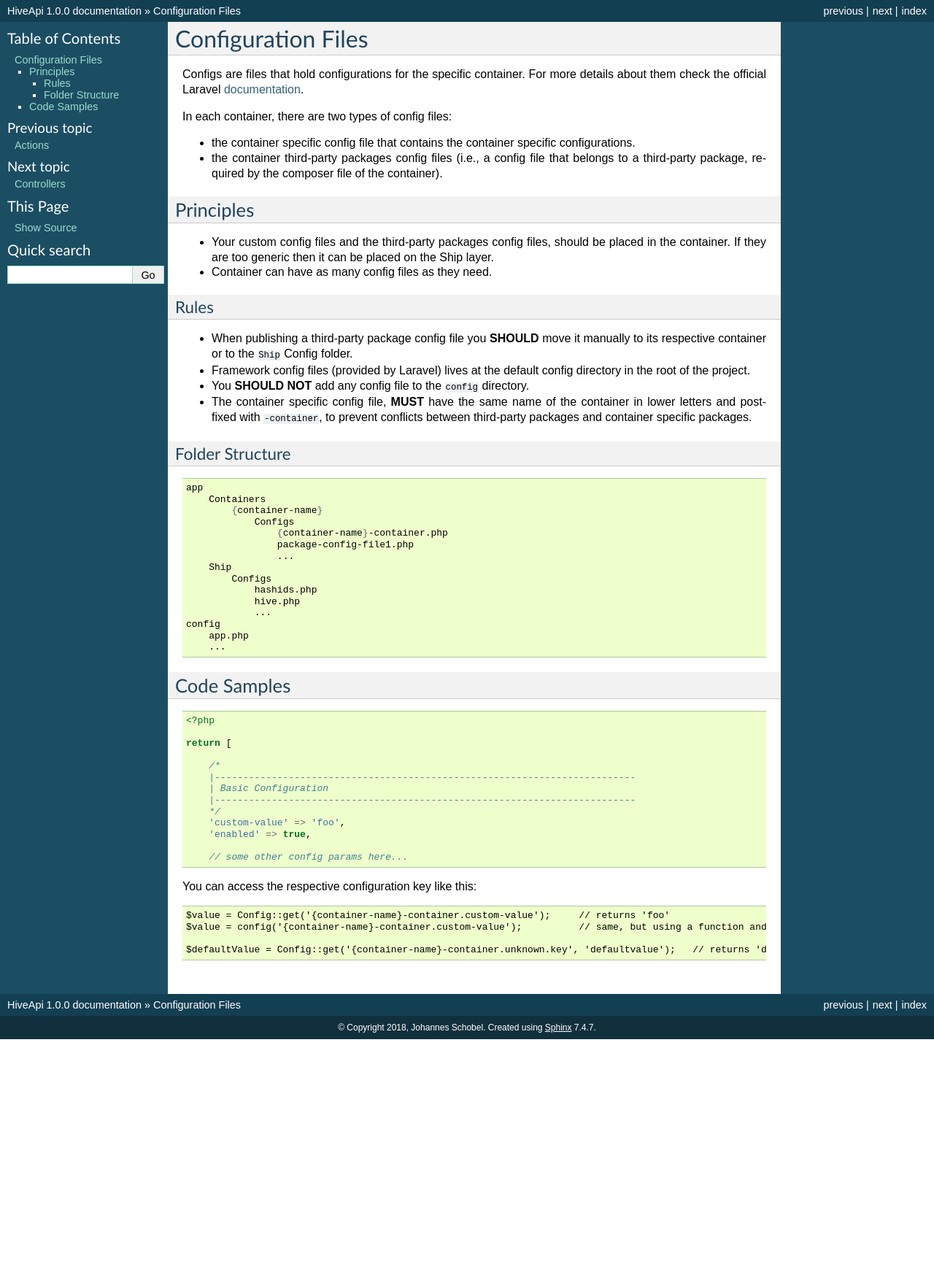
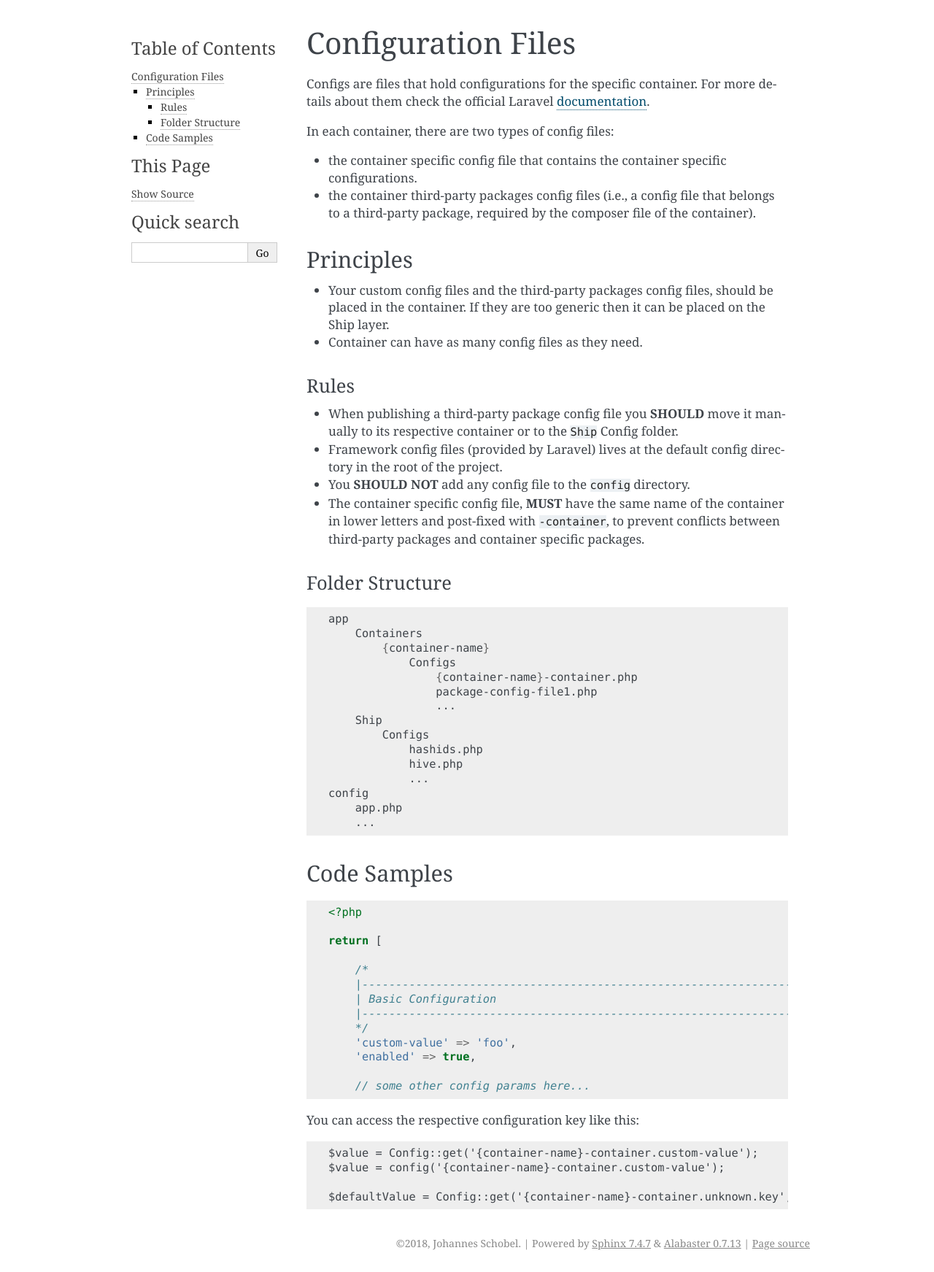
Before and after one commit to hiveapi/docs, a Sphinx documentation site: the page built from docs/source/components/configs.md, in a window 1280 px wide. Shown: the whole page at 73% size. Built offline with Sphinx 7.4.7, drawn with Linux system fonts in a browser that asks for light colours; before the commit the page ends 1424 px from its top, so only the background shows below that; some of the changed lines change nothing that is shown.

Commit message:
change config

```diff
--- a/docs/source/conf.py
+++ b/docs/source/conf.py
@@ -76,7 +76,7 @@ pygments_style = 'sphinx'
 # The theme to use for HTML and HTML Help pages.  See the documentation for
 # a list of builtin themes.
 #
-html_theme = 'classic'
+# html_theme = 'classic'
 
 # Theme options are theme-specific and customize the look and feel of a theme
 # further.  For a list of options available for each theme, see the
@@ -152,8 +152,8 @@ man_pages = [
 #  dir menu entry, description, category)
 texinfo_documents = [
     (master_doc, 'HiveApi', 'HiveApi Documentation',
-     author, 'HiveApi', 'One line description of project.',
-     'Miscellaneous'),
+     author, 'HiveApi', 'A flawless framework for building scalable and testable API-Centric Apps with PHP and Laravel.',
+     'Framework'),
 ]
 
 
```
